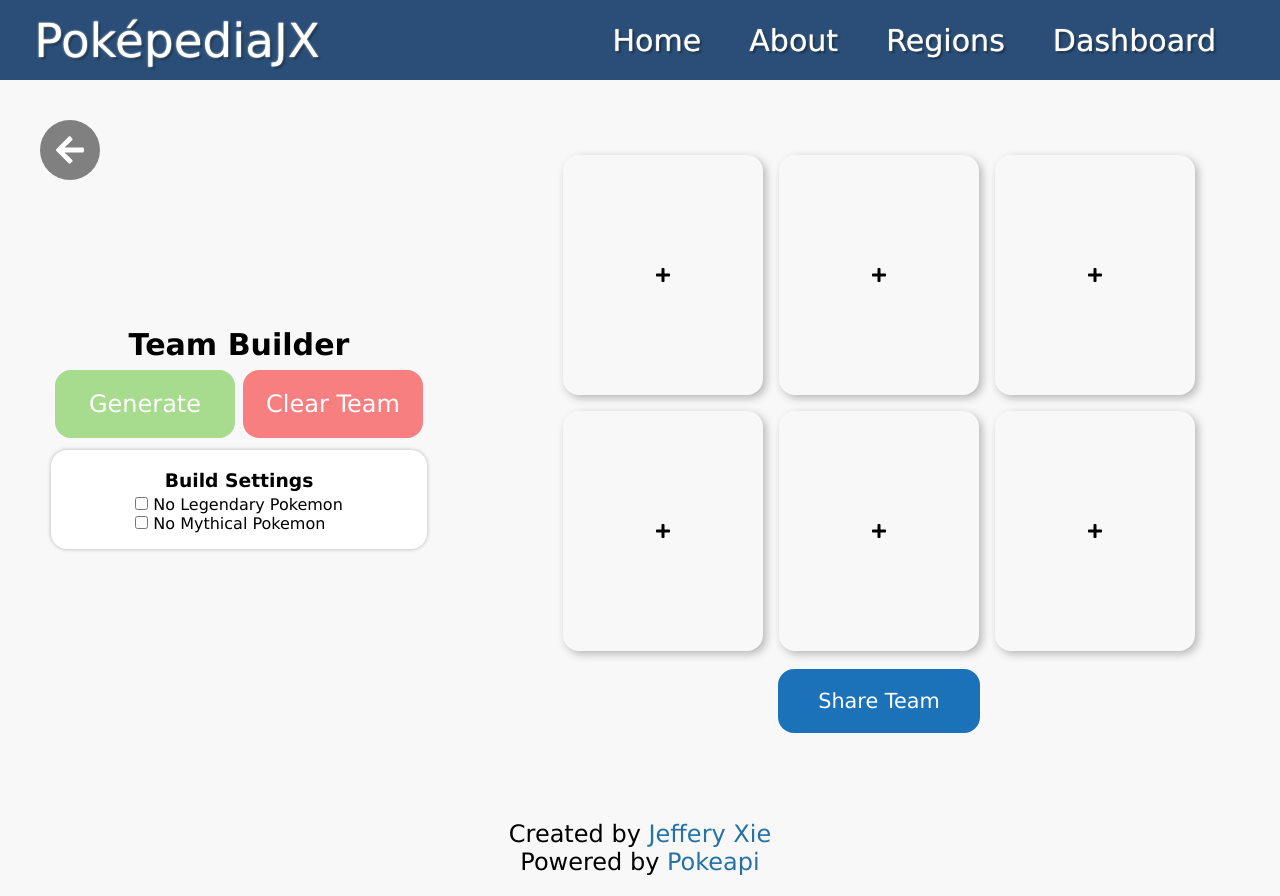
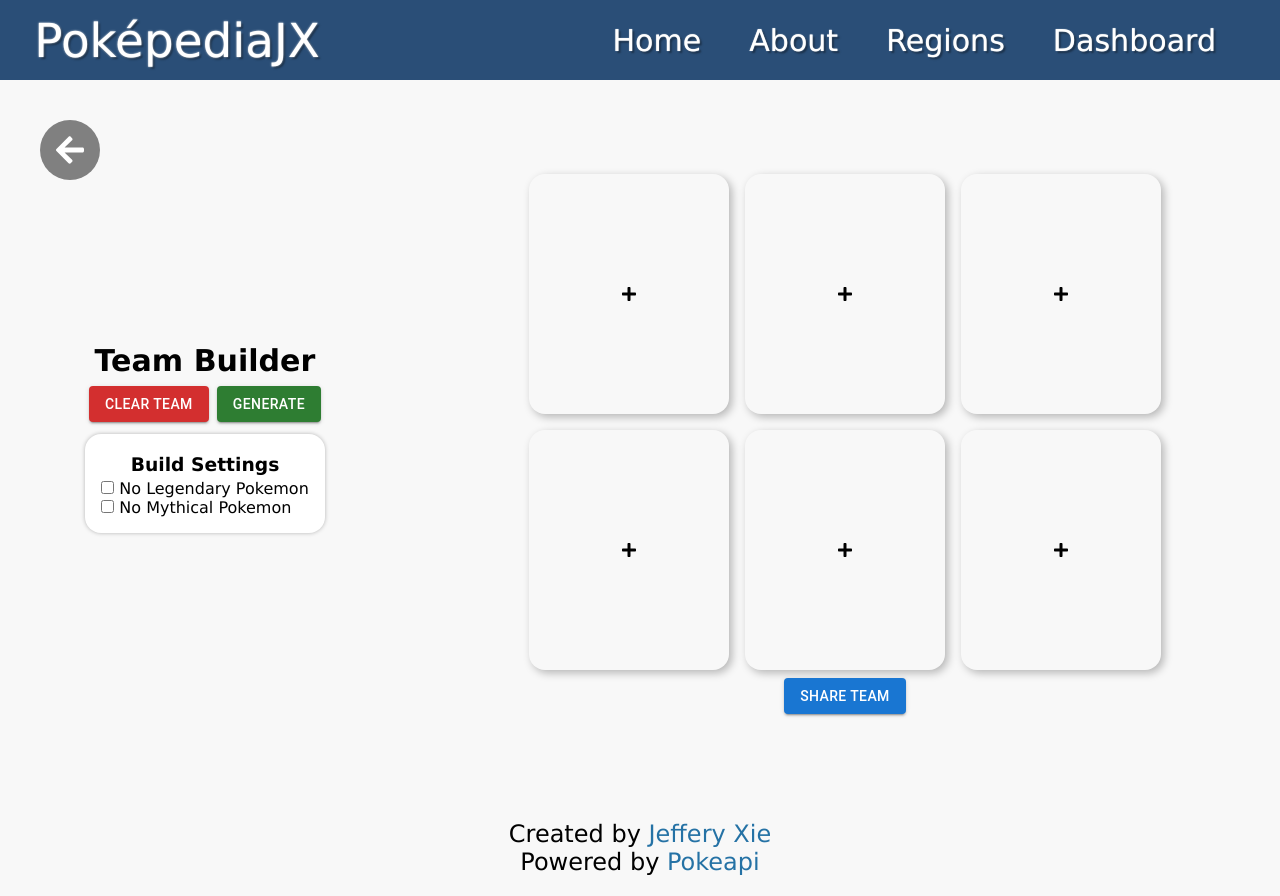
Before and after one commit to rJefferyXie/Pokepedia-React, a React (Create React App) app in the folder client/: page /team in a window 1280 px wide. Built offline with nearby package versions, Linux system fonts and the light colour scheme.

Commit message:
Replaced buttons with MaterialUI buttons.

```diff
--- a/client/src/components/Team/Team.css
+++ b/client/src/components/Team/Team.css
@@ -31,14 +31,6 @@
     margin: 4px auto;
 }
 
-.team-button {
-    padding: 20px;
-    width: 180px;
-    margin: auto 4px;
-    color: white;
-    font-size: var(--step-0);
-}
-
 #Team-settings-container {
     background-color: white;
     border-radius: 16px;
@@ -51,17 +43,6 @@
     margin: auto;
 }
 
-#Share-button {
-    margin: 10px auto auto auto;
-    background-color: rgb(28, 114, 185);
-    color: white;
-    font-size: 1.3rem;
-}
-
-#Share-button:hover, #Share-button:focus, #Share-button:active {
-    background-color: rgb(45, 133, 204);
-}
-
 @media screen and (max-width: 960px) {
     #Team-container {
         flex-direction: column;
--- a/client/src/components/Team/Team.js
+++ b/client/src/components/Team/Team.js
@@ -10,6 +10,8 @@ import React, { useEffect, useState } from 'react';
 import { useNavigate } from 'react-router-dom';
 import { useSelector, useDispatch } from 'react-redux';
 import allActions from '../../redux/actions/allActions';
+
+import { Button } from "@mui/material";
 
 const Team = () => {
   const pokemonTeam = useSelector(state => state.teamReducer.team);
@@ -93,15 +95,16 @@ const Team = () => {
   }
 
   return (
-    sharing === false ? <section id="Team-container" className="flex">
+    <section id="Team-container" className="flex">
+      {sharing === false ? null : <ShareForm cancel={() => setSharing(false)}></ShareForm>}
       <button className="return-button pokemon-button flex" onClick={() => previousPage()}>
         <FontAwesomeIcon icon={faArrowLeft} style={{margin: "auto"}}></FontAwesomeIcon>
       </button>
       <div id="Team-left" className="flex-col">
         <h2 id="Team-header">Team Builder</h2>
         <div id="Team-button-container" className="button-container flex">
-          <button className="team-button" style={{backgroundColor: "#A7DB8D"}} onClick={() => generateTeam()}>Generate</button>
-          <button className="team-button" style={{backgroundColor: "#F77F7F"}} onClick={() => clearTeam()}>Clear Team</button>
+          <Button variant="contained" color="error" onClick={() => clearTeam()} style={{margin: "auto 4px", width: "fit-content"}}>Clear Team</Button>
+          <Button variant="contained" color="success" onClick={() => generateTeam()} style={{margin: "auto 4px", width: "fit-content"}}>Generate</Button>
         </div>
         <div id="Team-settings-container" className="flex-col">
           <h3 id="Team-header">Build Settings</h3>
@@ -118,9 +121,9 @@ const Team = () => {
             return <PokemonCard pokemonData={pokemonTeam[i].pokemonData} speciesData={pokemonTeam[i].speciesData} pokedexIndex={pokemonTeam[i].pokedexIndex} share={true} teamIndex={i} key={i}></PokemonCard>
           })}
         </div>
-        <button id="Share-button" className="text-button" onClick={() => setSharing(true)}>Share Team</button>
+        <Button variant="contained" color="primary" onClick={() => setSharing(true)} style={{margin: "auto", width: "fit-content"}}>Share Team</Button>
       </div>
-    </section> : <ShareForm cancel={() => setSharing(false)}></ShareForm>
+    </section>
   )
 };
 
```
